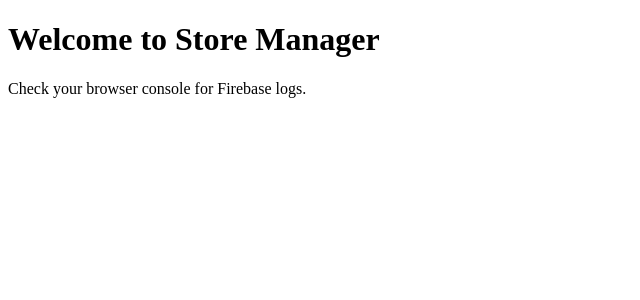
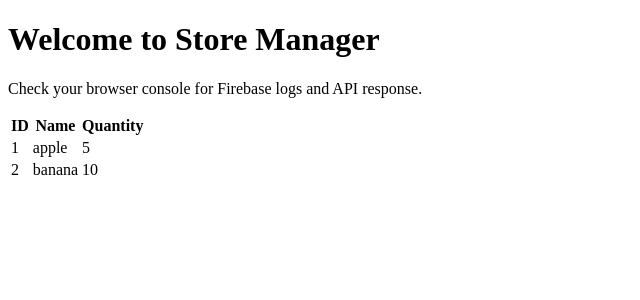
Before and after one commit to code-differently/25q1-team1, a Next.js app in the folder market-manager/: page / in a window 1280 px wide. Shown: the top 300 px of the page, without its empty margins (0-640 px from the left). Built offline with nearby package versions, Linux system fonts and the light colour scheme; no server answers.

Commit message:
feat: adds end to end product feature (#40)
* feat: adds product api and product library

* feat: deleted api/home and lib/home

```diff
--- a/market-manager/src/app/api/home/route.ts
+++ /dev/null
@@ -1 +0,0 @@
-// API GET endpoint — fetches all available items from Firestore
--- /dev/null
+++ b/market-manager/src/app/api/products/route.ts
@@ -0,0 +1,7 @@
+import { NextResponse } from 'next/server';
+import { getProducts } from '@/src/lib/products';
+
+export async function GET() {
+  const fruits = getProducts();
+  return NextResponse.json(fruits, { status: 200 });
+}
--- a/market-manager/src/app/page.tsx
+++ b/market-manager/src/app/page.tsx
@@ -1,13 +1,20 @@
-
 // Landing page — can redirect to /home or act as a welcome screen (not sure if we'll keep this yet)
 
 'use client';
 
-import { useEffect } from 'react';
+import { useEffect, useState } from 'react';
 import { auth, db } from '@/src/lib/firebase';
 import { onAuthStateChanged } from 'firebase/auth';
 
 export default function Home() {
+  interface Product {
+    id: string;
+    name: string;
+    quantity: number;
+  }
+
+  const [products, setProducts] = useState<Product[]>([]); // State to store product data
+
   useEffect(() => {
     console.log('Firebase Auth:', auth);
     console.log('Firebase DB:', db);
@@ -16,12 +23,47 @@
     onAuthStateChanged(auth, (user) => {
       console.log('Current user:', user);
     });
+
+    // Call the fruits request
+    fetch('/api/products')
+      .then((response) => response.json())
+      .then((data) => {
+        console.log('Fruit API response', data);
+        setProducts(data); // Store the fetched data in state
+      })
+      .catch((error) => {
+        console.error('Error calling fruit API:', error);
+      });
   }, []);
 
   return (
     <main className="p-4">
       <h1 className="text-2xl font-bold">Welcome to Store Manager</h1>
-      <p>Check your browser console for Firebase logs.</p>
+      <p>Check your browser console for Firebase logs and API response.</p>
+
+      {/* Render the products in a table */}
+      {products.length > 0 ? (
+        <table className="table-auto border-collapse border border-gray-400 mt-4">
+          <thead>
+            <tr>
+              <th className="border border-gray-400 px-4 py-2">ID</th>
+              <th className="border border-gray-400 px-4 py-2">Name</th>
+              <th className="border border-gray-400 px-4 py-2">Quantity</th>
+            </tr>
+          </thead>
+          <tbody>
+            {products.map((product) => (
+              <tr key={product.id}>
+                <td className="border border-gray-400 px-4 py-2">{product.id}</td>
+                <td className="border border-gray-400 px-4 py-2">{product.name}</td>
+                <td className="border border-gray-400 px-4 py-2">{product.quantity}</td>
+              </tr>
+            ))}
+          </tbody>
+        </table>
+      ) : (
+        <p className="mt-4">No products available.</p>
+      )}
     </main>
   );
 }
--- a/market-manager/src/lib/home.ts
+++ /dev/null
@@ -1 +0,0 @@
-// Functions to interact with the 'items' collection (getAvailableItems, reserveItem)
--- /dev/null
+++ b/market-manager/src/lib/products.ts
@@ -0,0 +1,6 @@
+export function getProducts() {
+  return [
+    { id: 1, name: 'apple', quantity: 5 },
+    { id: 2, name: 'banana', quantity: 10 }
+  ];
+}
```
